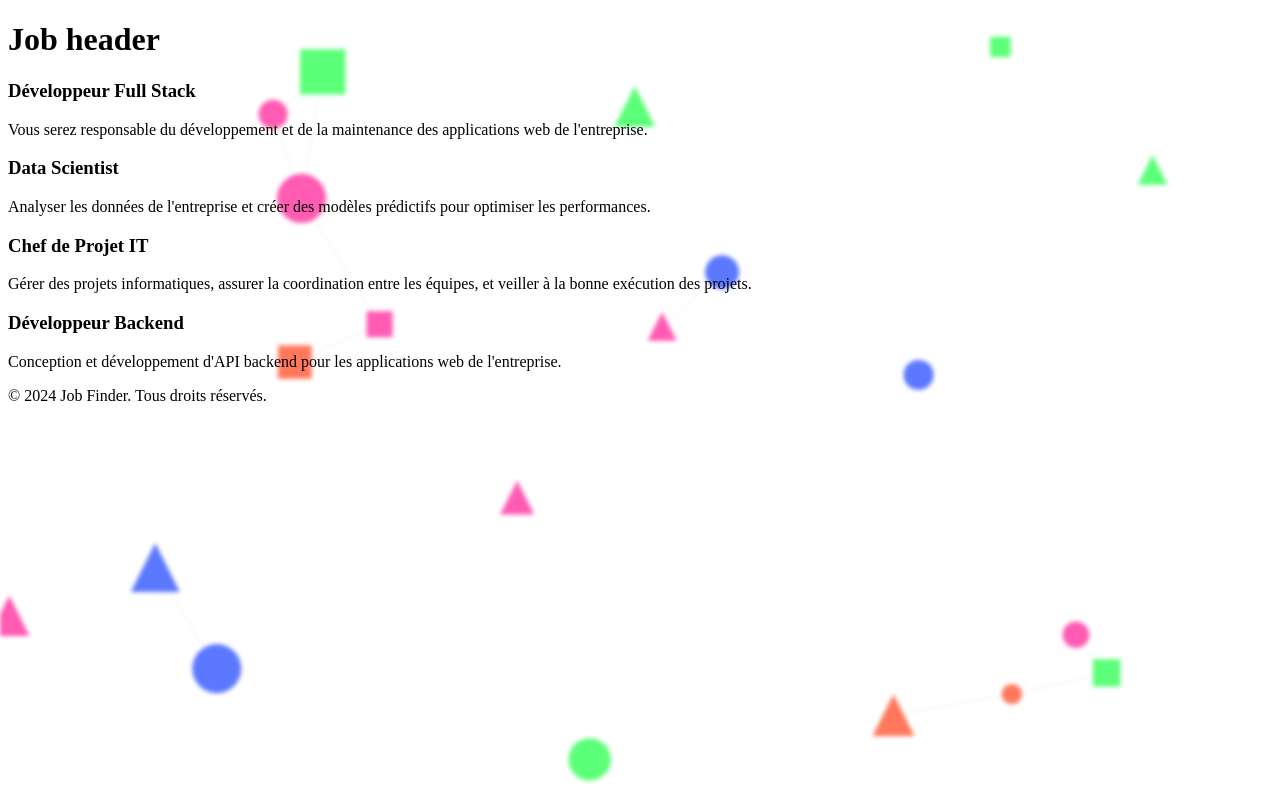
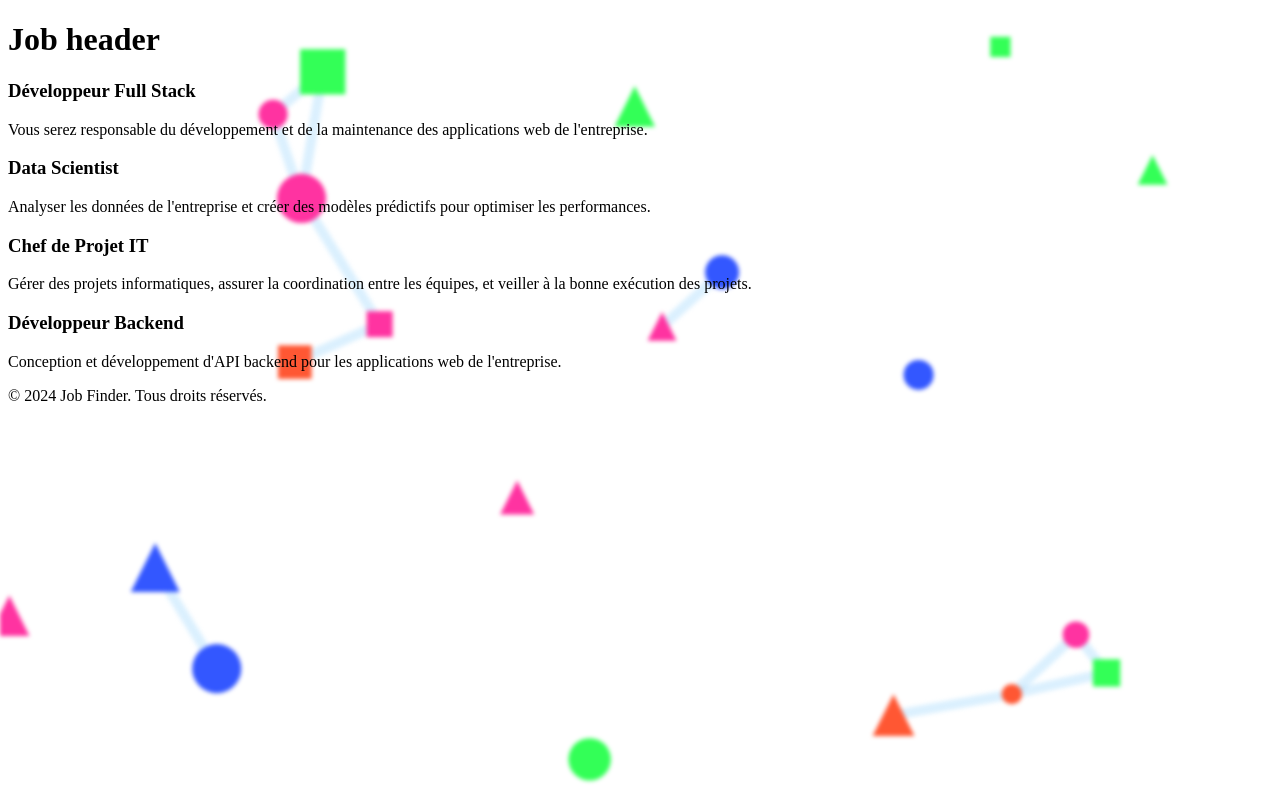
Before and after one commit to shyamsubrun/Bouge-Ton-Job, an Angular app: page / in a window 1280 px wide. Built offline with nearby package versions, Linux system fonts and the light colour scheme.

Commit message:
Fond d'ecran modif 1

```diff
--- a/src/app/component/background-animation/background-animation.component.scss
+++ b/src/app/component/background-animation/background-animation.component.scss
@@ -13,7 +13,7 @@ canvas {
     height: 100%;
     display: block;
     filter: blur(02px); /* Ajustez la valeur pour contrôler l'intensité du flou */
-    opacity: 0.8; /* Ajustez l'opacité pour un effet subtil */
+    opacity: 1; /* Ajustez l'opacité pour un effet subtil */
 }
 
 
--- a/src/app/component/background-animation/background-animation.component.ts
+++ b/src/app/component/background-animation/background-animation.component.ts
@@ -11,7 +11,11 @@ export class BackgroundAnimationComponent implements OnInit {
   private canvas!: HTMLCanvasElement;
   private ctx!: CanvasRenderingContext2D | null;
   private shapes: any[] = [];
+
   private speedFactor = 0.5; // Réglez cette valeur entre 0 et 1 pour ajuster la vitesse
+
+  private  couleurtrait = 'rgba(135, 206, 250, 0.3)';
+  private epaisseurTrait = 10;
 
   constructor(private elRef: ElementRef) {}
 
@@ -83,8 +87,6 @@ export class BackgroundAnimationComponent implements OnInit {
     }
   });
 }
-
-
   // Dessiner les lignes de connexion
   private drawLines() {
     if (!this.ctx) return;
@@ -94,8 +96,8 @@ export class BackgroundAnimationComponent implements OnInit {
         const dy = this.shapes[i].y - this.shapes[j].y;
         const distance = Math.sqrt(dx * dx + dy * dy);
         if (distance < 150) {
-          this.ctx.strokeStyle = 'rgba(0, 0, 0, 0.1)';
-          this.ctx.lineWidth = 1;
+          this.ctx.strokeStyle = this.couleurtrait; // Bleu clair avec opacité
+          this.ctx.lineWidth = this.epaisseurTrait; // Épaisseur augmentée pour plus de visibilité
           this.ctx.beginPath();
           this.ctx.moveTo(this.shapes[i].x, this.shapes[i].y);
           this.ctx.lineTo(this.shapes[j].x, this.shapes[j].y);
@@ -104,6 +106,7 @@ export class BackgroundAnimationComponent implements OnInit {
       }
     }
   }
+
 
   // Animation
   private animate() {
```
